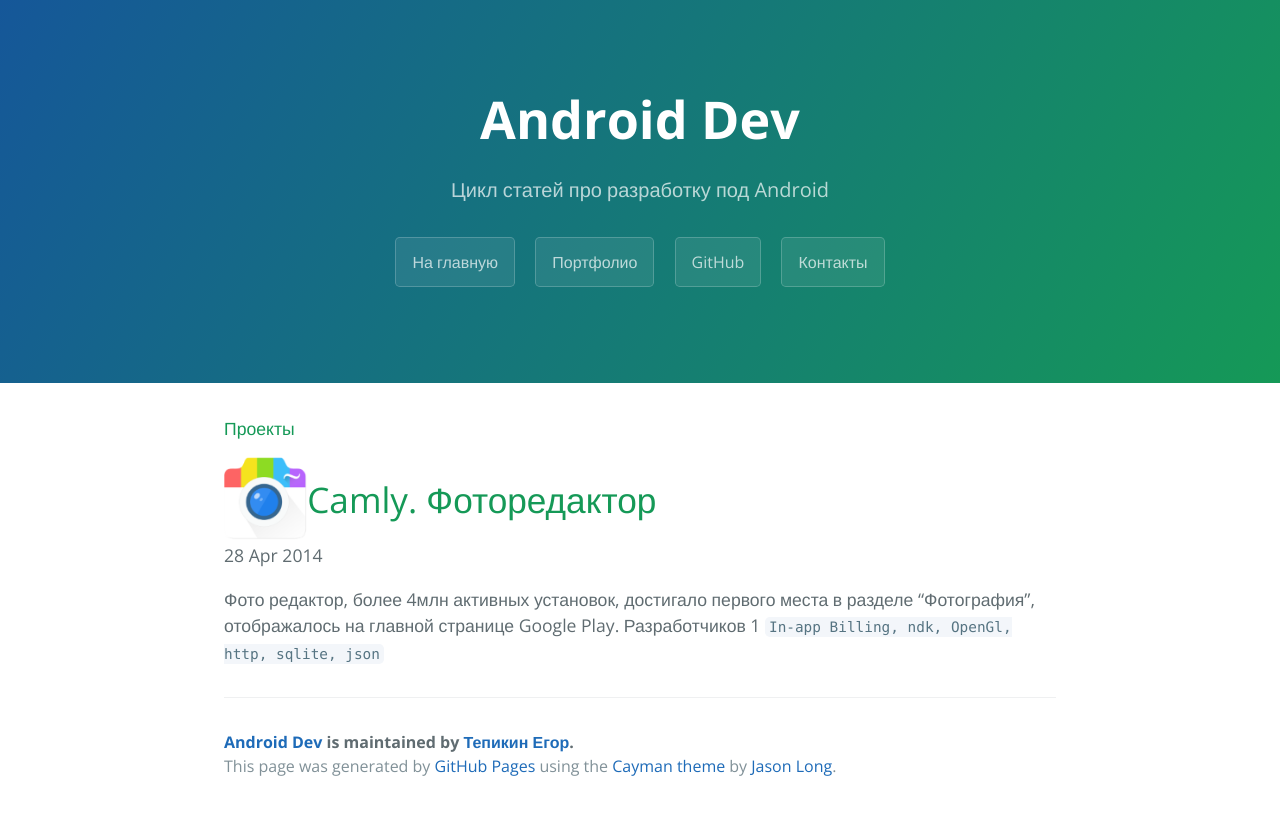
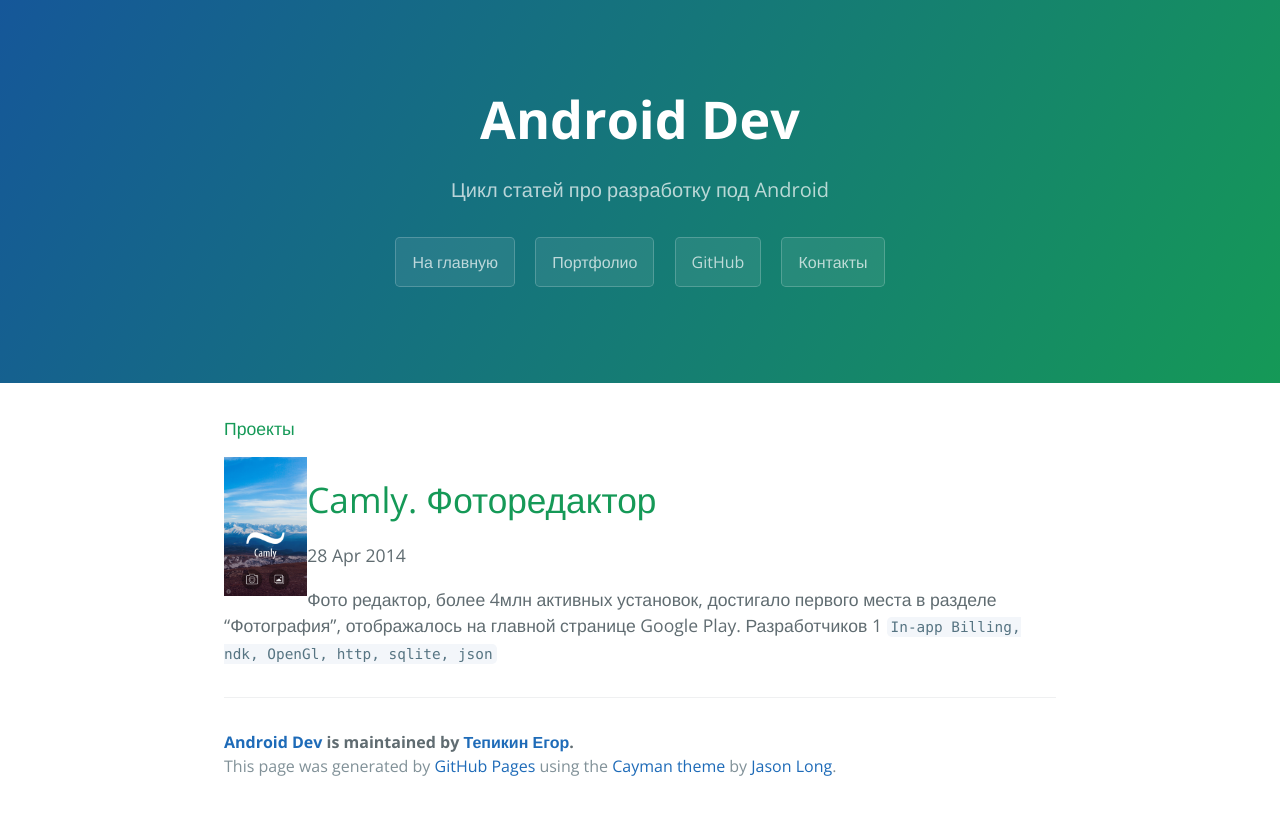
Before and after one commit to tepikin/tepikin.github.io, a Jekyll site: the page built from portfolio/index.html, in a window 1280 px wide. Shown: the top 815 px of the page. Built offline with Jekyll 4.4.1, drawn with Linux system fonts in a browser that asks for light colours.

Commit message:
Update index.html

```diff
--- a/portfolio/index.html
+++ b/portfolio/index.html
@@ -7,7 +7,7 @@
 <h4>Проекты</h4>
   <!-- <ul class="posts"> -->
     {% for post in site.categories.portfolio %}
-	<img src="/portfolio/images/Camly/icon_96.png" align="left" width="10%">
+	<img src="/portfolio/images/Camly/1.png" align="left" width="10%">
 	<!-- <li> -->
 	<h1><a href="{{ site.baseurl }}{{ post.url }}">{{ post.title }}</a></h1>
 	<span>{{ post.date | date_to_string }}</span>
```
